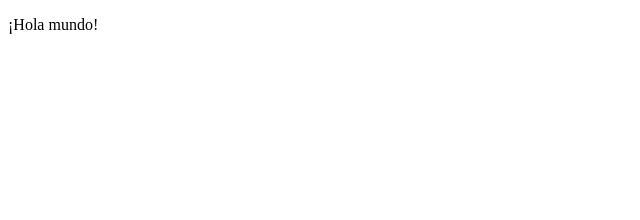
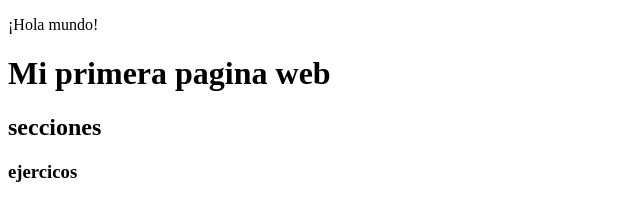
Before and after one commit to spetrovas99/ej1.HTML_CSS, a plain HTML site: page index.html in a window 1280 px wide. Shown: the whole page, without its empty margins (0-640 px from the left). Drawn offline with Linux system fonts and the light colour scheme.

Commit message:
Update index.html

```diff
--- a/index.html
+++ b/index.html
@@ -5,6 +5,10 @@
   </head>
   <body>
     <p>¡Hola mundo!</p>
-
+    <p>
+        <h1> Mi primera pagina web</h1>
+        <h2>secciones </h2>
+        <h3>ejercicos</h3>
+     </p>
     </body>
 </html>
```
